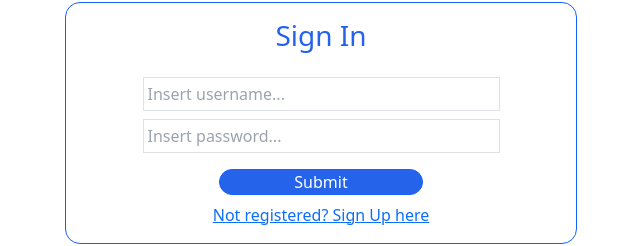
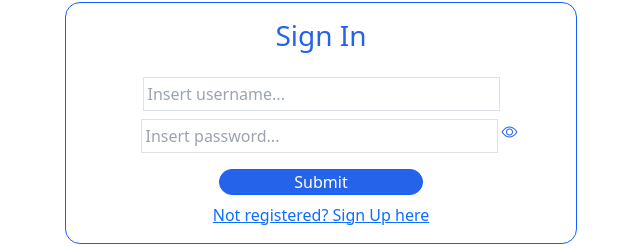
Before and after one commit to ShyqeriTari/todolist-fe, a Next.js app: page / in a window 1280 px wide. Shown: the part 110-356 px from the top of the page, without its empty margins (319-959 px from the left). Built offline with nearby package versions, Linux system fonts and the light colour scheme.

Commit message:
View and hide password

```diff
--- a/pages/SignIn/index.jsx
+++ b/pages/SignIn/index.jsx
@@ -8,6 +8,8 @@ const SignIn = () => {
 
   const [username, setUsername] = useState(undefined)
   const [password, setPassword] = useState(undefined)
+  const [inputType, setInputType] = useState("password")
+  const [eyeView, setEyeView] = useState(false)
 
   const router = useRouter();
 
@@ -50,7 +52,10 @@ const SignIn = () => {
       <div className="flex flex-col">
         <h3 className="mt-3 text-blue-600">Sign In</h3>
         <input type="text" placeholder="Insert username..." onChange={(e) => { setUsername(e.target.value) }} required className="w-70 m-auto mt-3 bg-white border-blue-600 border p-1" />
-        <input type="password" placeholder="Insert password..." onChange={(e) => { setPassword(e.target.value) }} required className="w-70 m-auto bg-white mt-2 border-blue-600 border p-1" />
+        <div className="flex justify-center items-center ">
+        <input type={inputType} placeholder="Insert password..." onChange={(e) => { setPassword(e.target.value) }} required className="w-70 ml-4  bg-white mt-2 border-blue-600 border p-1" />
+       { eyeView === false ? <i className="bi bi-eye pointer text-blue-600 ml-1" onClick={()=> {setInputType("text"); setEyeView(!eyeView)}}></i> :  <i className="bi bi-eye-slash pointer text-blue-600 ml-1" onClick={()=> {setInputType("password"); setEyeView(!eyeView)}}></i>}
+        </div>
         <button className="mt-3 mb-2 m-auto border-container bg-blue-600 text-white" onClick={(e) => { userLogin(e) }} >Submit</button>
         <span className="mb-3 text-blue-600"> <Link href="/SignUp" > Not registered?  Sign Up here</Link></span>
       </div>
--- a/pages/SignUp/index.jsx
+++ b/pages/SignUp/index.jsx
@@ -10,6 +10,8 @@ const SignIn = () => {
     const [username, setUsername] = useState(undefined)
     const [password, setPassword] = useState(undefined)
     const [passwordMessage, setPasswordMessage] = useState(undefined)
+    const [inputType, setInputType] = useState("password")
+    const [eyeView, setEyeView] = useState(false)
 
     const router = useRouter();
 
@@ -64,7 +66,10 @@ const SignIn = () => {
             <div className="flex flex-col">
                 <h3 className="mt-3 text-blue-600">Sign Up</h3>
                 <input type="text" placeholder="Insert username..." onChange={(e) => { setUsername(e.target.value) }} required className="w-70 m-auto mt-3 bg-white border-blue-600 border p-1" />
-                <input type="password" placeholder="Insert password..." onChange={(e) => { validate(e.target.value);  setPassword(e.target.value)  }} required className="w-70 m-auto bg-white mt-2 border-blue-600 border p-1" />
+                <div className="flex justify-center items-center ">
+        <input type={inputType} placeholder="Insert password..." onChange={(e) => { validate(e.target.value) ; setPassword(e.target.value) }} required className="w-70 ml-4  bg-white mt-2 border-blue-600 border p-1" />
+       { eyeView === false ? <i className="bi bi-eye pointer text-blue-600 ml-1" onClick={()=> {setInputType("text"); setEyeView(!eyeView)}}></i> :  <i className="bi bi-eye-slash pointer text-blue-600 ml-1" onClick={()=> {setInputType("password"); setEyeView(!eyeView)}}></i>}
+        </div>
                 <label className="text-blue-600 font-light text-sm">Password minimum length is 8 characters and must contain:
                 <ol><li>1 lowercase letter</li>
                 <li>1 uppercase letter</li>
```
